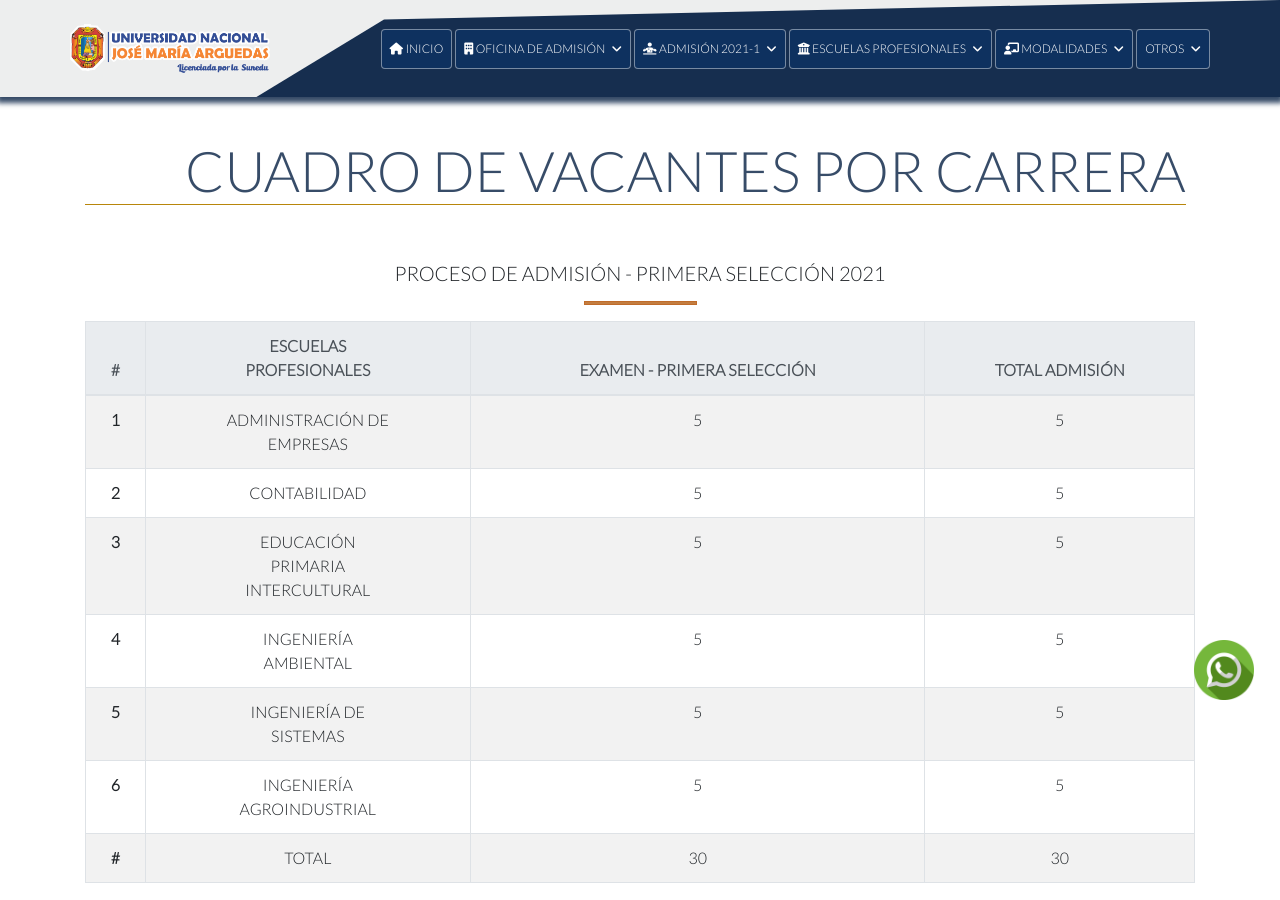
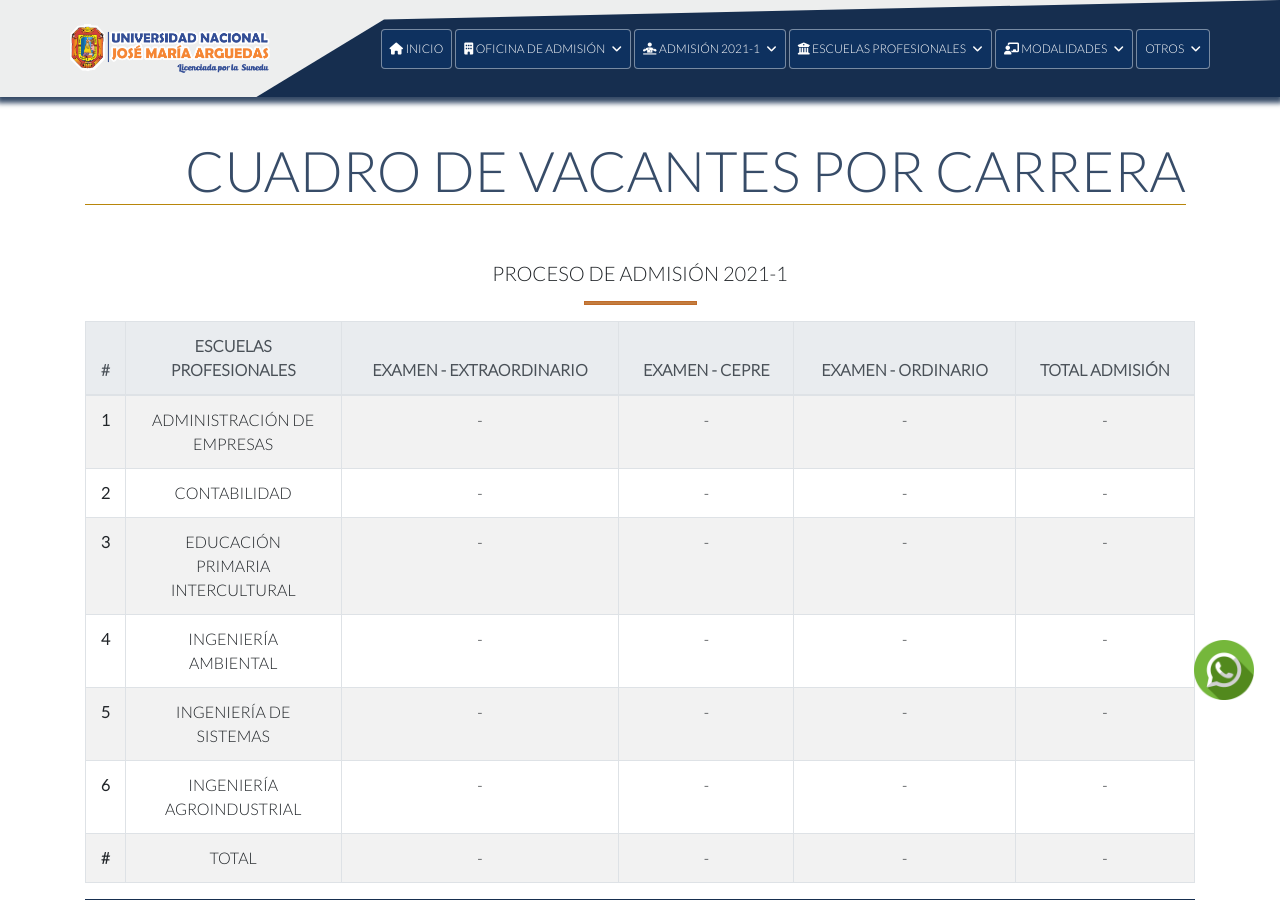
Before and after one commit to KevinQL/pagina-proceso-admision, a PHP site: page /pagina_vacantes.php in a window 1280 px wide. Shown: the top 900 px of the page. Run offline with PHP 8.4, Linux system fonts and the light colour scheme; some libraries are stand-ins or nearby versions.

Commit message:
kevin bbcita

```diff
--- a/modal-noticia.html
+++ b/modal-noticia.html
@@ -3,7 +3,7 @@
         <div class="modal-dialog" role="document">
         <div class="modal-content">
             <div class="modal-header">
-            <h5 class="modal-title" id="noticia1_Label">Ordinario 2020-I</h5>
+            <h5 class="modal-title" id="noticia1_Label">Ordinario 2021-1</h5>
             <button type="button" class="close" data-dismiss="modal" aria-label="Close">
                 <span aria-hidden="true">&times;</span>
             </button>
--- a/pagina_ordinario.php
+++ b/pagina_ordinario.php
@@ -6,7 +6,7 @@
             require_once('partials/cdnsHeader.html');
         ?>
 
-        <title>Unajma admisión 2020</title>
+        <title>Unajma admisión 2021</title>
     </head>
     <body>
 
@@ -29,7 +29,7 @@
             <div>
                 <ul>
                     <li>Documento Nacional de Identidad.</li>
-                    <li>Certificado de estudios originales de los cinco años de Educación Secundaria, visado por la DRE o por la UGEL a la cual pertenece la institución educativa.</li>
+                    <li>Copia del certificado de estudios originales de los cinco años de Educación Secundaria el cual debe estar visado por la DRE o por la UGEL a la cual pertenece la institución educativa, o Constancia de Logro de Aprendizajes.</li>
                     <li>Comprobante de pago por derecho de inscripción al examen de admisión.</li>
                     <li>Fotografía actualizada del postulante en archivo jpg.</li>
                 </ul>
--- a/pagina_pseleccion.php
+++ b/pagina_pseleccion.php
@@ -22,7 +22,7 @@
 
             <div class="pt-3 pb-5">
                 <h1 class="display-4 titulo-temario">
-                    EXAMEN PRIMERA SELECCIÓN
+                    EXAMEN PRIMERA SELECCIÓN<br>(Cerrado para el Proceso 2021-1).
                 </h1>
             </div>
 
--- a/pagina_requisistos.php
+++ b/pagina_requisistos.php
@@ -6,7 +6,7 @@
             require_once('partials/cdnsHeader.html');
         ?>
 
-        <title>Unajma admisión 2020</title>
+        <title>Unajma admisión 2021</title>
     </head>
     <body>
 
--- a/pagina_temario.php
+++ b/pagina_temario.php
@@ -6,7 +6,7 @@
             require_once('partials/cdnsHeader.html');
         ?>
 
-        <title>Unajma admisión 2020</title>
+        <title>Unajma admisión 2021</title>
     </head>
     <body>
 
@@ -28,7 +28,7 @@
             </div>
 
 
-            <h5 class="text-center text-lead ">PROCESO DE ADMISIÓN - PRIMERA SELECCIÓN 2021</h5>
+            <h5 class="text-center text-lead ">PROCESO DE ADMISIÓN  2021-1 </h5>
             <hr class="line-reglamento">
 
 <div class="t-pdf">
--- a/pagina_vacantes.php
+++ b/pagina_vacantes.php
@@ -26,7 +26,7 @@
                 </h1>
             </div>
 
-            <h5 class="text-center text-lead ">PROCESO DE ADMISIÓN - PRIMERA SELECCIÓN 2021</h5>
+            <h5 class="text-center text-lead ">PROCESO DE ADMISIÓN  2021-1</h5>
             <hr class="line-reglamento">
 
             <div>
@@ -35,7 +35,9 @@
                         <tr>
                             <th scope="col">#</th>
                             <th scope="col">ESCUELAS <br> PROFESIONALES</th>
-                            <th scope="col">EXAMEN - PRIMERA SELECCIÓN</th>
+                            <th scope="col">EXAMEN - EXTRAORDINARIO</th>
+                            <th scope="col">EXAMEN - CEPRE</th>
+                            <th scope="col">EXAMEN - ORDINARIO</th>
                             <th scope="col">TOTAL ADMISIÓN</th>
                         </tr>
                     </thead>
@@ -43,50 +45,64 @@
                         <tr>
                             <th scope="row">1</th>
                             <td>ADMINISTRACIÓN DE <br> EMPRESAS</td>
-                            <td>5</td>
-                            <td>5</td>
+                            <td>-</td>
+                            <td>-</td>
+                            <td>-</td>
+                            <td>-</td>
                         </tr>
                         <tr>
                             <th scope="row">2</th>
                             <td>CONTABILIDAD</td>
-                            <td>5</td>
-                            <td>5</td>
+                            <td>-</td>
+                            <td>-</td>
+                            <td>-</td>
+                            <td>-</td>
                         </tr>
                         <tr>
                             <th scope="row">3</th>
                             <td>EDUCACIÓN <br> PRIMARIA <br> INTERCULTURAL</td>
-                            <td>5</td>
-                            <td>5</td>
+                            <td>-</td>
+                            <td>-</td>
+                            <td>-</td>
+                            <td>-</td>
                         </tr>
                         <tr>
                             <th scope="row">4</th>
                             <td>INGENIERÍA <br> AMBIENTAL</td>
-                            <td>5</td>
-                            <td>5</td>
+                            <td>-</td>
+                            <td>-</td>
+                            <td>-</td>
+                            <td>-</td>
                         </tr>
                         <tr>
                             <th scope="row">5</th>
                             <td>INGENIERÍA DE<br> SISTEMAS</td>
-                            <td>5</td>
-                            <td>5</td>
+                            <td>-</td>
+                            <td>-</td>
+                            <td>-</td>
+                            <td>-</td>
                         </tr>
                         <tr>
                             <th scope="row">6</th>
                             <td>INGENIERÍA <br> AGROINDUSTRIAL</td>
-                            <td>5</td>
-                            <td>5</td>
+                            <td>-</td>
+                            <td>-</td>
+                            <td>-</td>
+                            <td>-</td>
                         </tr>
                         <tr>
                             <th scope="row">#</th>
                             <td>TOTAL</td>
-                            <td>30</td>
-                            <td>30</td>
+                            <td>-</td>
+                            <td>-</td>
+                            <td>-</td>
+                            <td>-</td>
                         </tr>
                     </tbody>
                 </table>
             </div>
 
-
+<!--
             <h5 class="text-center mt-4 text-lead ">PROCESO DE ADMISIÓN 2020 - II</h5>
             <hr class="line-reglamento">
 
@@ -95,7 +111,7 @@
             </p>
 
         </div>
-
+-->
         <!-- PIE DE PAGÍNA -->
         <?php
             include_once('sections/piePagina.html');
--- a/sections/modal-noticia.html
+++ b/sections/modal-noticia.html
@@ -3,7 +3,7 @@
         <div class="modal-dialog" role="document">
         <div class="modal-content">
             <div class="modal-header">
-            <h5 class="modal-title" id="noticia1_Label">Ordinario 2020-I</h5>
+            <h5 class="modal-title" id="noticia1_Label">Ordinario 2021-1</h5>
             <button type="button" class="close" data-dismiss="modal" aria-label="Close">
                 <span aria-hidden="true">&times;</span>
             </button>
--- a/sections/navegacion.html
+++ b/sections/navegacion.html
@@ -30,8 +30,9 @@
                 <li class="li-menu">
                     <a href="#" class="a-menu"><i class="fas fa-diagnoses"></i> ADMISIÓN 2021-1 <i class="fas fa-angle-down ml-1"></i></a>
                     <ul class="sub-menu subm-t1">
-                        <li><a href="index.php#admision2">PRIMERA SELECCIÓN</a></li>
+                        <li><a href="index.php#admision2">EXTRAORDINARIO</a></li>
                         <li><a href="index.php#admision">CEPRE</a></li>
+                        <li><a href="index.php#admision">ORDINARIO</a></li>
                     </ul>
                 </li>
                 <li class="li-menu">
```
Also changed, not shown: index.php (+11 -9 lines), pagina_cronograma.php (+11 -9 lines), pagina_extraordinario.php (+12 -12 lines), pagina_reglamento.php (+9 -9 lines), htaccess (2).txt (renamed from .htaccess).
